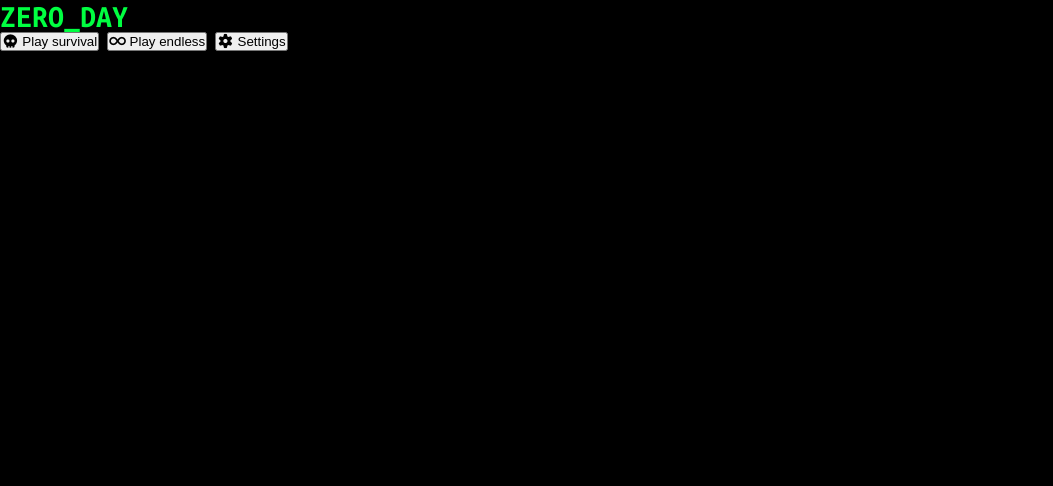
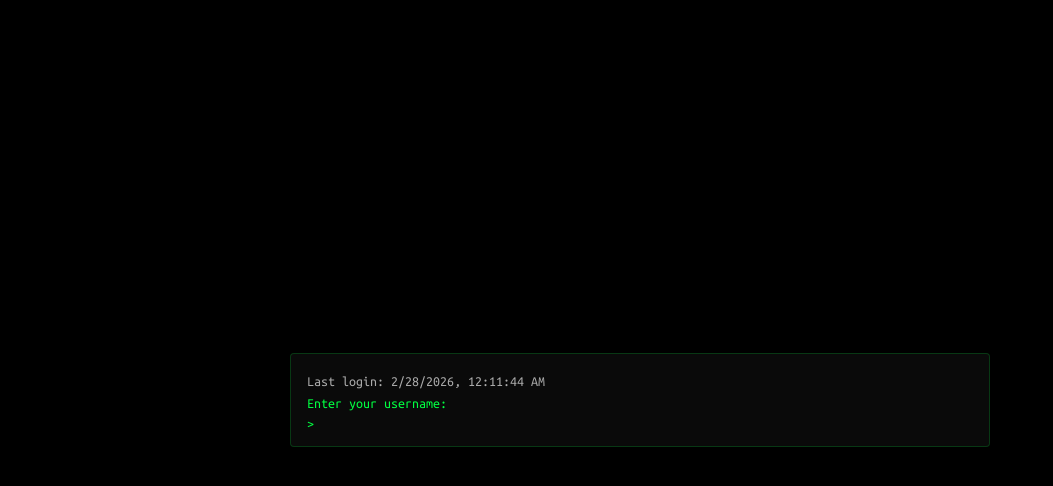
Before and after one commit to MartinKoudela/zero-day, a website built with Vite: page index.html in a window 1280 px wide. Shown: the whole page, without its empty margins (0-1053 px from the left). Built offline with nearby package versions, Linux system fonts and the light colour scheme.

Commit message:
Add interactive terminal feature with commands and refreshed styling

```diff
--- a/index.html
+++ b/index.html
@@ -4,19 +4,11 @@
     <meta charset="UTF-8"/>
     <meta name="viewport" content="width=device-width, initial-scale=1.0"/>
     <title>ZERO_DAY - Menu</title>
+    <link rel="icon" type="image/png" href="/favicon.ico">
     <link href="https://fonts.googleapis.com/css2?family=Ubuntu+Mono:wght@400;700& display=swap" rel="stylesheet">
 </head>
 <body>
 <div id="menu">
-    <h1>ZERO_DAY</h1>
-    <button id="survival-button"><i class="fas fa-skull"></i> Play
-        survival
-    </button>
-    <button id="endless-button"><i class="fas fa-infinity"></i> Play
-        endless
-    </button>
-    <button id="settings-button"><i class="fas fa-gear"></i> Settings
-    </button>
 </div>
 <script type="module" src="/src/menu.ts"></script>
 </body>
--- a/src/menu.css
+++ b/src/menu.css
@@ -5,8 +5,27 @@
 }
 
 body {
-    overflow: hidden;
     background: #000;
+    display: flex;
+    align-items: center;
+    justify-content: center;
+    height: 100vh;
+}
+
+#terminal {
+    width: 700px;
+    max-width: 90vw;
+    max-height: 80vh;
+}
+
+#menu {
+    width: 700px;
+    max-width: 90vw;
+    background: #0a0a0a;
+    border: 1px solid #00ff4130;
+    border-radius: 4px;
+    padding: 16px;
     font-family: 'Ubuntu Mono', monospace;
+    font-size: 14px;
     color: #00ff41;
 }
--- a/src/menu.ts
+++ b/src/menu.ts
@@ -1,2 +1,10 @@
 import './menu.css'
 import '@fortawesome/fontawesome-free/css/all.min.css'
+import { Terminal } from './terminal/terminal'
+
+const terminal = new Terminal(document.getElementById('menu')!, {
+    'help': () => 'Commands: play survival, play endless, how to play, settings',
+    'play survival': () => { window.location.href = '/game.html?mode=survival';
+        return 'Loading...' },
+    // ...
+})
--- /dev/null
+++ b/src/terminal/terminal.css
@@ -0,0 +1,34 @@
+#terminal-output {
+    max-height: 400px;
+    overflow-y: auto;
+}
+
+#terminal-output p {
+    margin: 0;
+    padding: 0 0;
+    line-height: 1.6;
+}
+
+#login-div {
+    color: #aaaaaa;
+}
+
+#terminal-input-line span {
+    color: #00ff41;
+    white-space: nowrap;
+}
+
+#terminal-input-line {
+    margin-top: 2px;
+}
+
+#terminal-input {
+    background: none;
+    border: none;
+    outline: none;
+    color: #00ff41;
+    font-family: 'Ubuntu Mono', monospace;
+    font-size: 14px;
+    width: calc(100% - 200px);
+    caret-color: #00ff41;
+}
--- /dev/null
+++ b/src/terminal/terminal.ts
@@ -0,0 +1,91 @@
+import './terminal.css'
+
+export class Terminal {
+
+    private outputEl: HTMLDivElement
+    private inputEl: HTMLInputElement
+    private commands: Record<string, (args: string) => string>
+    private username: string | null = null
+    private promptEl: HTMLSpanElement
+
+    constructor(container: HTMLElement, commands: Record<string, (args:
+                                                                  string)
+        => string>) {
+        const time = new Date().toLocaleString()
+
+        this.commands = commands
+
+        this.outputEl = document.createElement('div')
+        this.outputEl.id = 'terminal-output'
+
+        const loginDiv = document.createElement('p')
+        loginDiv.id = 'login-div'
+        loginDiv.textContent = `Last login: ${time}`
+        this.outputEl.appendChild(loginDiv)
+
+        container.appendChild(this.outputEl)
+
+        const inputLine = document.createElement('div')
+        inputLine.id = 'terminal-input-line'
+
+        const prompt = document.createElement('span')
+        this.promptEl = prompt
+        this.promptEl.textContent = '> '
+        this.addLine('Enter your username:')
+
+        this.inputEl = document.createElement('input')
+        this.inputEl.type = 'text'
+        this.inputEl.id = 'terminal-input'
+        this.inputEl.autofocus = true
+
+
+        inputLine.appendChild(prompt)
+        inputLine.appendChild(this.inputEl)
+        container.appendChild(inputLine)
+
+        this.inputEl.addEventListener('keydown', (e) => {
+            if (e.key === 'Enter') {
+                this.handleCommand(this.inputEl.value)
+                this.inputEl.value = ''
+            }
+        })
+    }
+
+    addLine(text: string) {
+        const line = document.createElement('p')
+        line.textContent = text
+        this.outputEl.appendChild(line)
+
+        this.outputEl.scrollTop = this.outputEl.scrollHeight
+    }
+
+    clear() {
+        this.outputEl.innerHTML = ''
+    }
+
+    private handleCommand(input: string) {
+        const cmd = input.trim().toLowerCase()
+
+        if (!this.username) {
+            this.username = cmd
+            this.addLine(`> ${this.username}`)
+            this.addLine(`Welcome, ${this.username}`)
+            this.addLine('Type "help" for available commands.')
+            this.promptEl.textContent = `${this.username}@zero_day:~$ `
+            return
+        }
+
+        if (!cmd) return
+
+        this.addLine(`${this.username}@zero_day:~$ ${cmd}`)
+
+        const action = this.commands[cmd]
+
+        if (action) {
+            const response = action(cmd)
+            if (response) this.addLine(response)
+        } else {
+            this.addLine('Command not found: ' + cmd + '. Type "help" for commands.')
+        }
+    }
+}
```
Also changed, not shown: game.html (+5 -6 lines), src/main.ts (+8 -0 lines), src/style.css (+2 -11 lines), public/favicon.ico (added).
